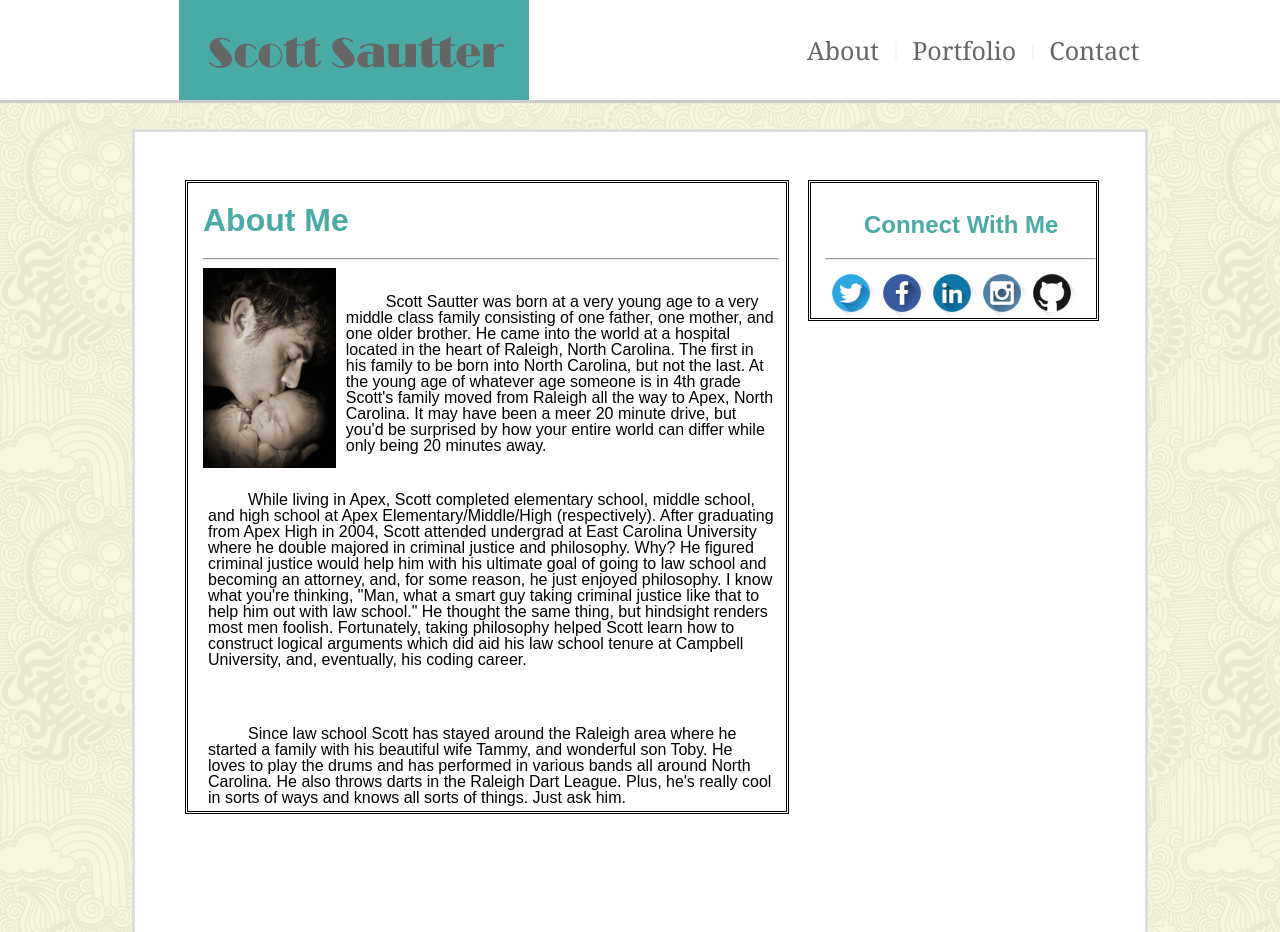
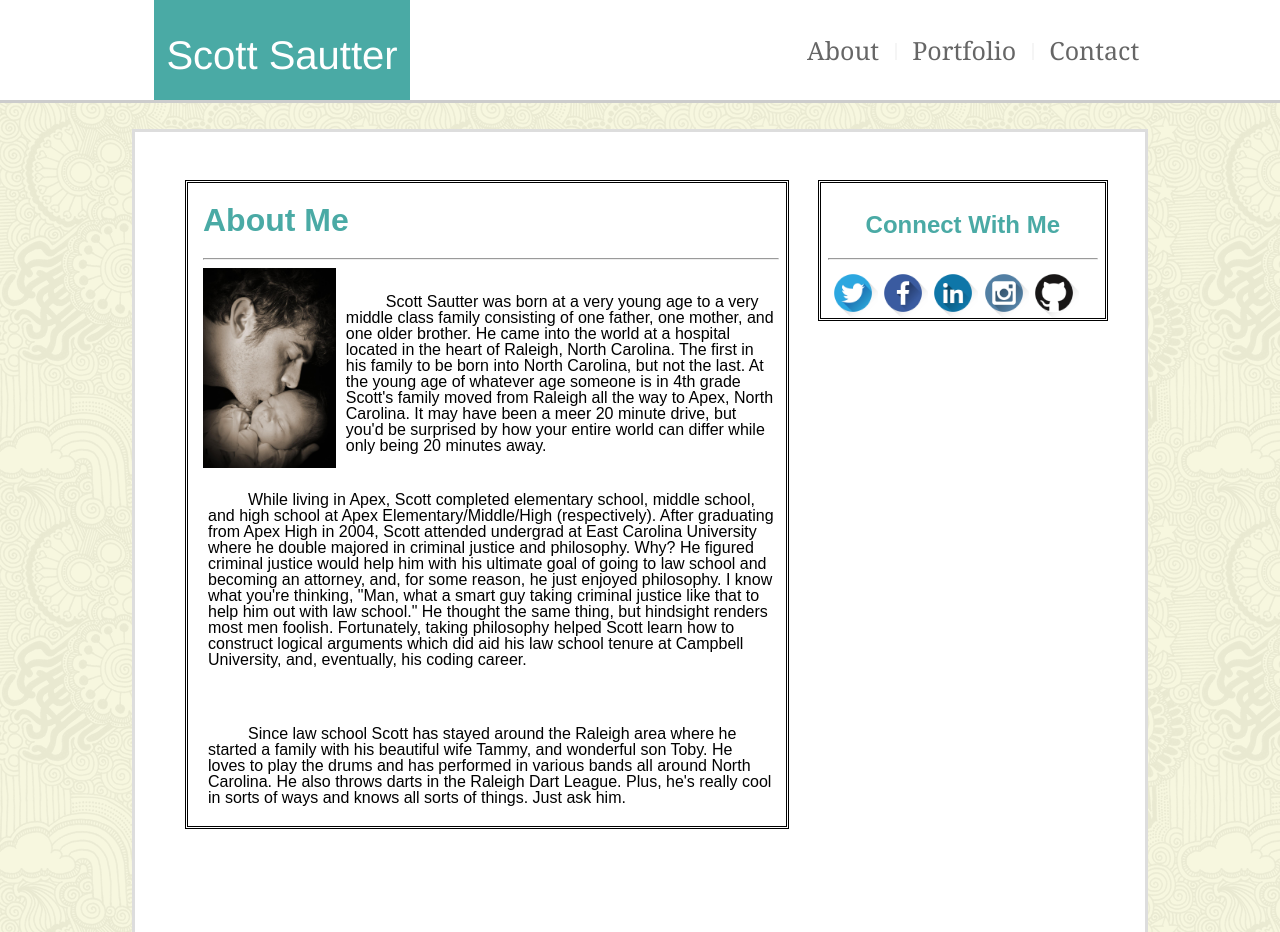
Before and after one commit to sdsautter/Basic-Portfolio, a plain HTML site: page index.html in a window 1280 px wide. Shown: the top 932 px of the page. Drawn offline with Linux system fonts and the light colour scheme.

Commit message:
Updated header name

```diff
--- a/assets/css/style.css
+++ b/assets/css/style.css
@@ -37,6 +37,7 @@ header nav a:hover {
 }
 
 header {
+    display: absolute;
     display: block;
     margin: 0 auto;
     top: 0;
@@ -48,6 +49,22 @@ header {
     overflow: auto;
 }
 
+.header-name {
+    position: relative;
+    background-color: #4aaaa5;
+    color: white;
+    float: left;
+    text-align: center;
+    vertical-align: center;
+    font-size: 2.5em;
+    font-family: 'Broadway', 'Helvetica Neue', Helvetica, sans-serif;
+    margin-left: 12%;
+    height: 90px;
+    line-height: 90px;
+    padding: 10px 1% 0 1%;
+    overflow: hidden;
+}
+
 header nav div {
     display: inline-block;
     border: 1px solid whitesmoke;
@@ -57,7 +74,7 @@ header nav div {
 
 .wrapper {
     max-width: 960px;
-    min-height: 780px;
+    min-height: 750px;
     height: 100%;
     margin: 0 auto;
     margin-top: 10px;
@@ -113,10 +130,11 @@ header nav div {
 }
 
 
-/*.about-me {
+.about-me {
 	min-width: 270px;
+    padding-bottom: 15px;
 }
-*/
+
 
 .about-me img {
     max-height: 200px;
@@ -171,8 +189,9 @@ header nav div {
     float: left;
     border: black;
     border-style: double;
-    margin: 5% 2%;
-    padding-left: 15px;
+    margin: 5% 3%;
+    padding-right: 7px;
+    padding-left: 7px;
     /*	margin-left: 15px;
 	margin-right: 0;
 */
--- a/index.html
+++ b/index.html
@@ -18,7 +18,9 @@
 
 <body>
     <header>
-	    	<img src="assets/images/Name2.png" alt="Scott Sautter">
+	    	<div class="header-name">
+	    		Scott Sautter
+	    	</div>
 	    	<nav>
 	    		<a href="#">About</a>
 	    		<div></div>
```
Also changed, not shown: contact.html (+3 -1 lines), portfolio.html (+3 -1 lines).
